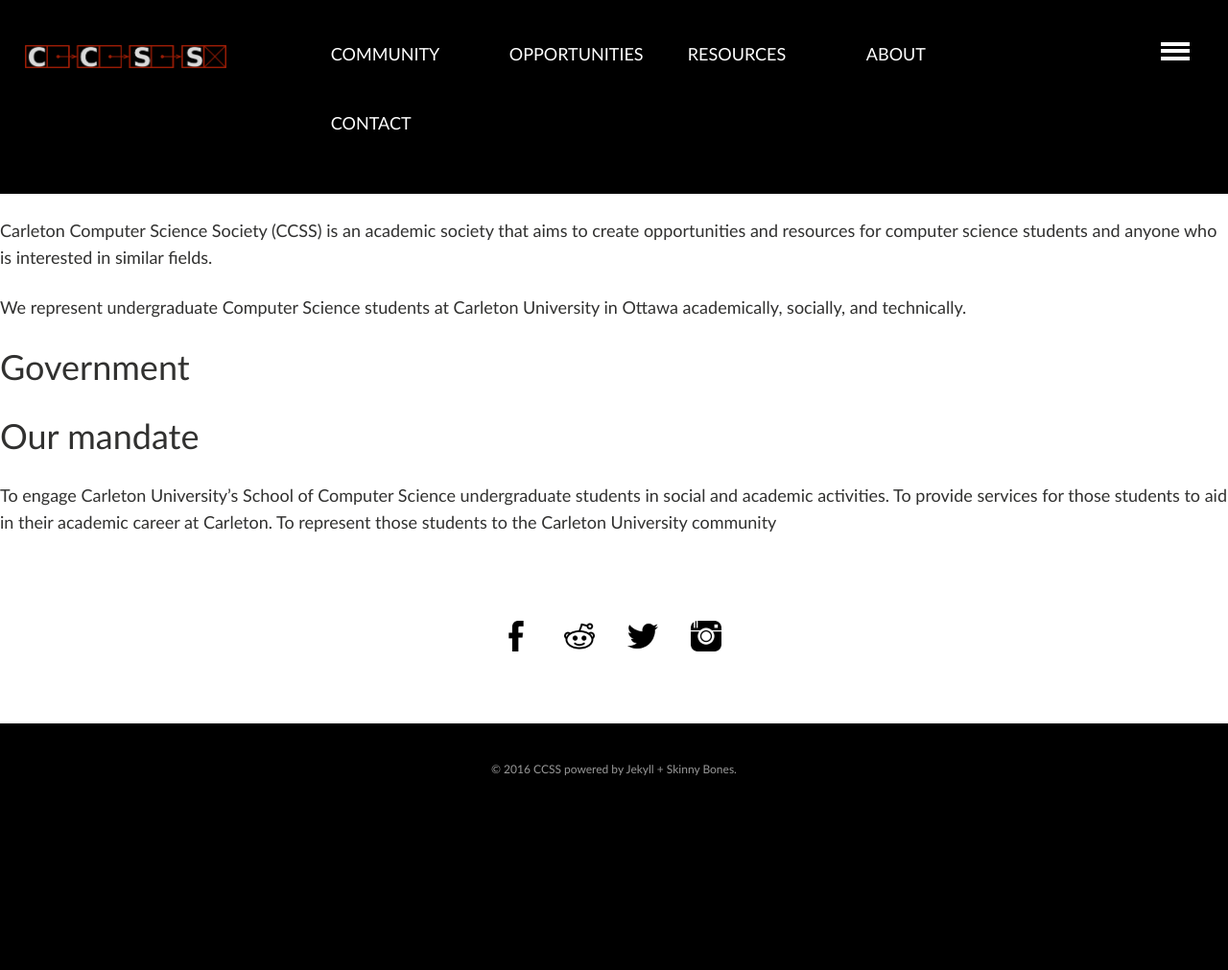
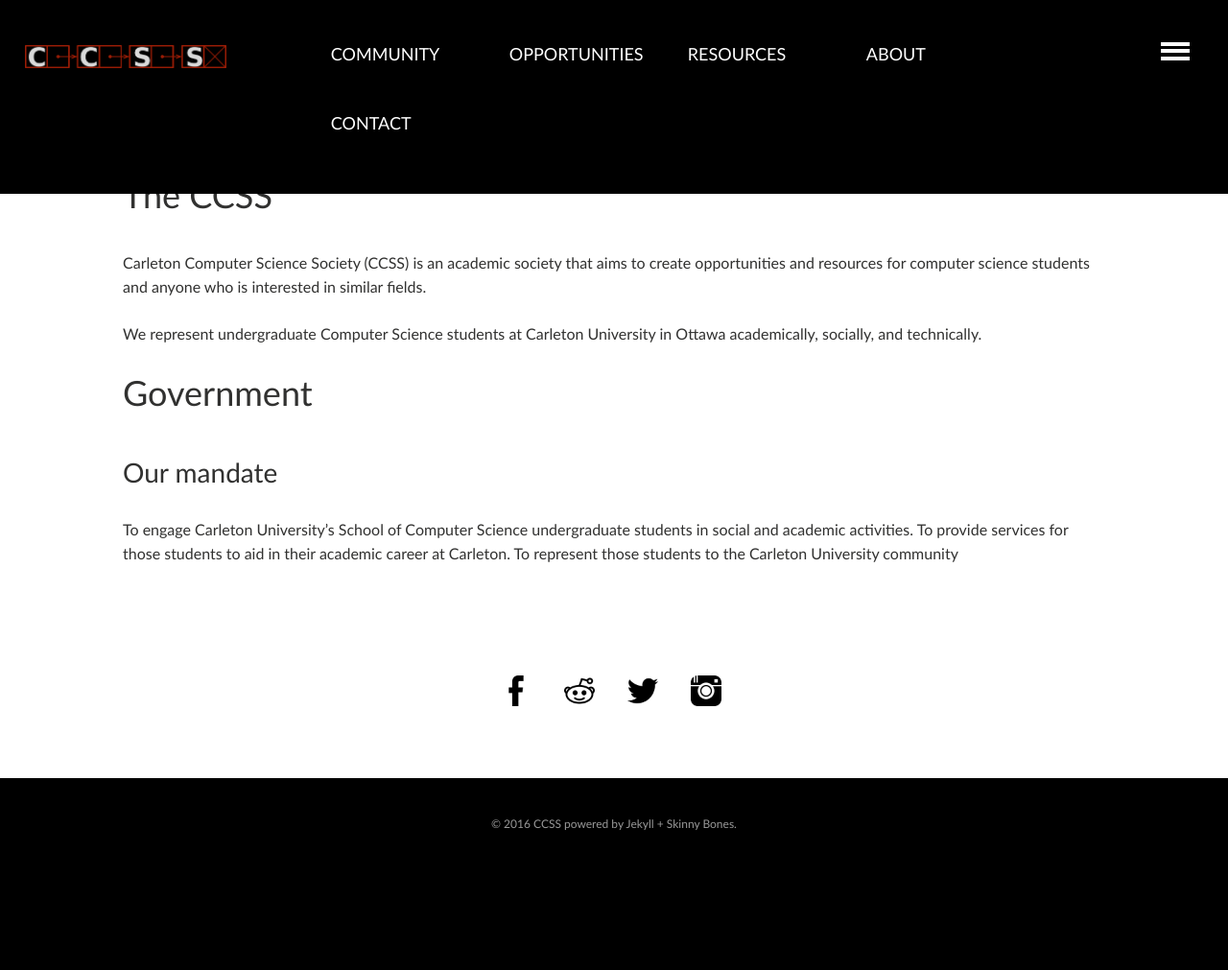
Before and after one commit to brittnylapierre/ccss_web, a Jekyll site: the page built from about/index.md, in a window 1280 px wide. Shown: the whole page at 96% size. Built offline with Jekyll 4.4.1, drawn with Linux system fonts in a browser that asks for light colours; before the commit the page ends 954 px from its top, so only the background shows below that.

Commit message:
Updated index.md

```diff
--- a/about/index.md
+++ b/about/index.md
@@ -5,18 +5,21 @@ title: About
 published: true
 ---
 
-<h1>The CCSS</h1>
+<div class='content-wrap'>
+  <h1>The CCSS</h1>
 
-<p>Carleton Computer Science Society (CCSS) is an academic society that aims to create opportunities and resources for computer science students and anyone who is interested in similar fields.</p>
+  <p>Carleton Computer Science Society (CCSS) is an academic society that aims to create opportunities and resources for computer science students and anyone who is interested in similar fields.</p>
 
-<p>We represent undergraduate Computer Science students at Carleton University in Ottawa academically, socially, and technically.</p>
+  <p>We represent undergraduate Computer Science students at Carleton University in Ottawa academically, socially, and technically.</p>
 
-<h1>Government</h1>
-<h1>Our mandate</h1>
-<p>To engage Carleton University’s School of Computer Science undergraduate students in social and academic activities.
+  <h1>Government</h1>
+  <h3>Our mandate</h3>
+  <p>
+To engage Carleton University’s School of Computer Science undergraduate students in social and academic activities.
 To provide services for those students to aid in their academic career at Carleton.
-To represent those students to the Carleton University community</p>
-
+To represent those students to the Carleton University community
+</p>
+</div>
 <!--As an academic society we are required to have a government structure. Links to all of this official documents ‘n stuff.
 Constitution
 Rules of Operation
```
